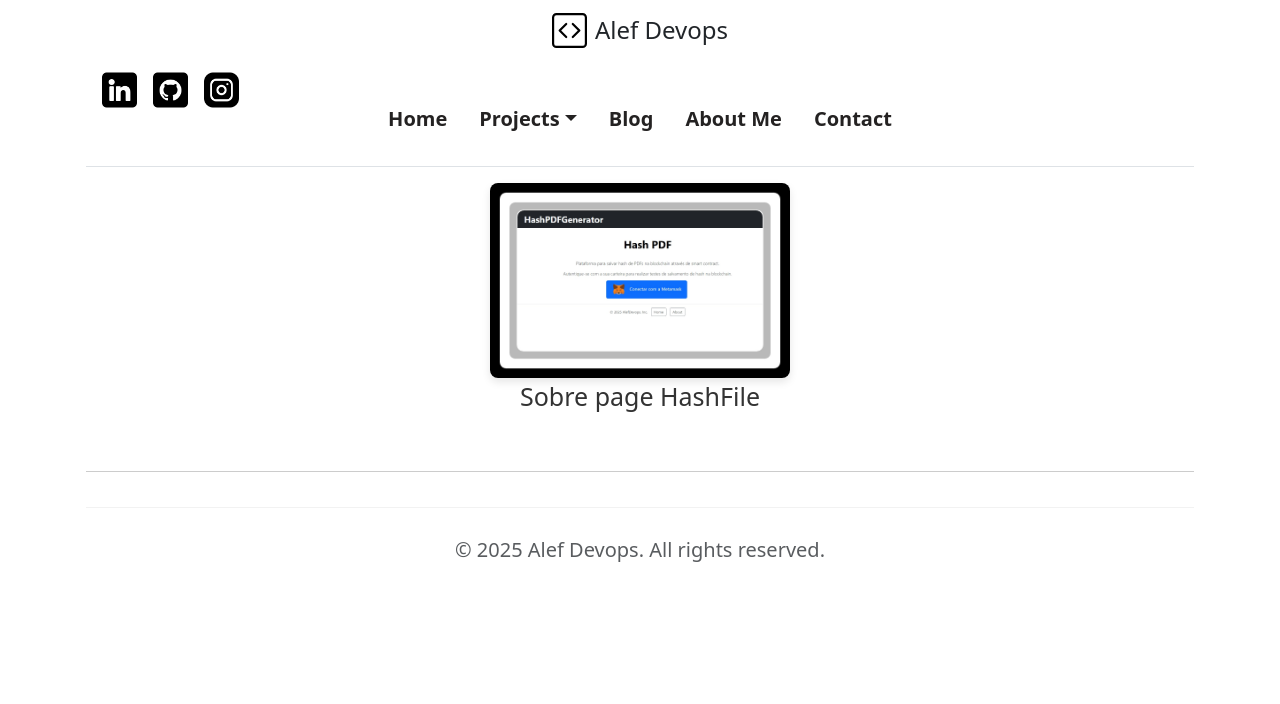
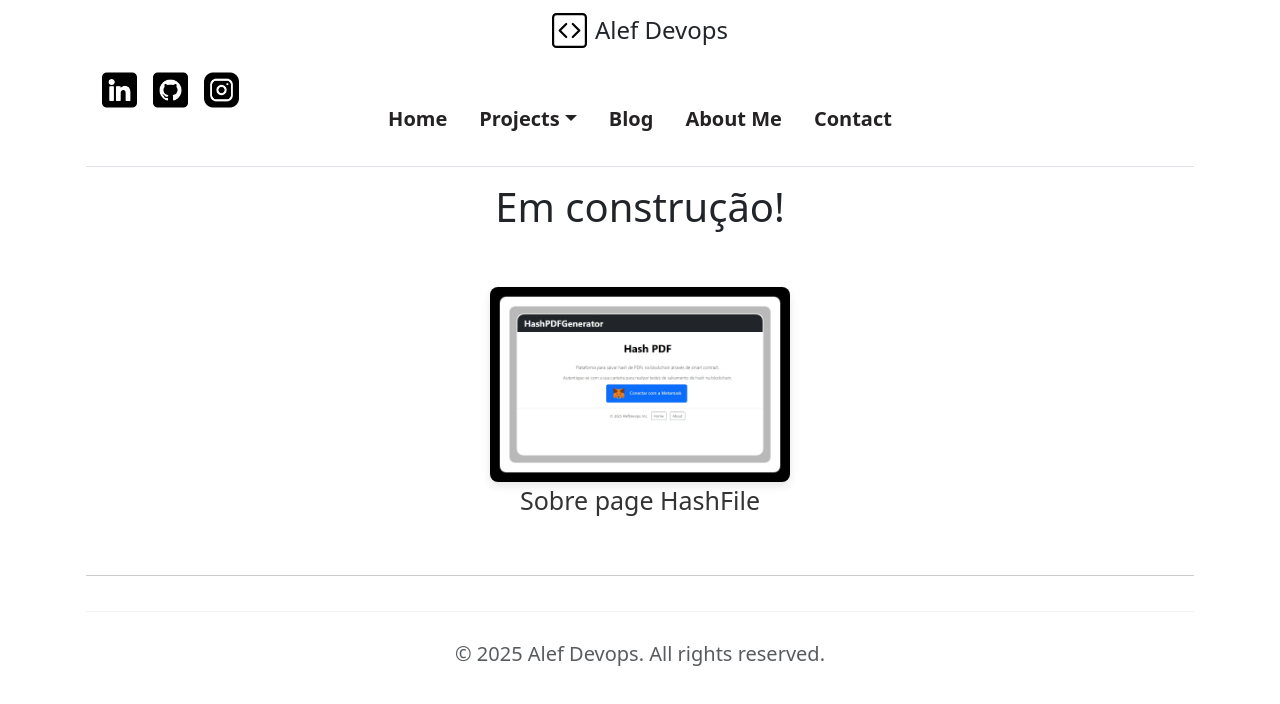
Before and after one commit to ABabayaga/AlefDevopsWeb, a Next.js app: page /blog in a window 1280 px wide. Shown: the top 704 px of the page. Built offline with nearby package versions, Linux system fonts and the light colour scheme.

Commit message:
updateblog

```diff
--- a/src/pages/blog.tsx
+++ b/src/pages/blog.tsx
@@ -18,7 +18,9 @@ const Blog = () => {
             <Container as="main" className="py-4 px-3 mx-auto large-text">
                 <Header />
 
-
+                    <div className="d-flex mb-5 justify-content-center align-items-center">
+                        <h1>Em construção!</h1>
+                    </div>
                 <div className="mb-5" style={{ display: 'flex', flexDirection: 'column', justifyContent: 'flex-start', alignItems: 'center', height: '30vh' }}>
                     <a
                         href="https://www.linkedin.com/in/alef-rodrigues-96768671/"
```
